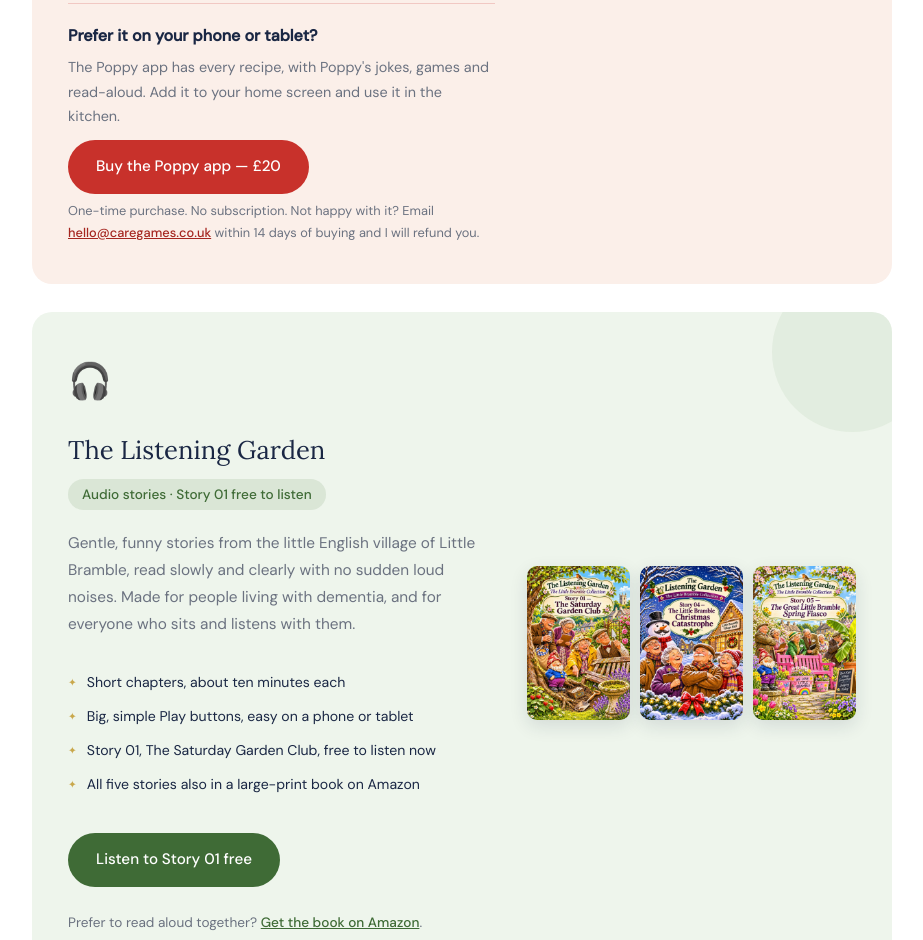
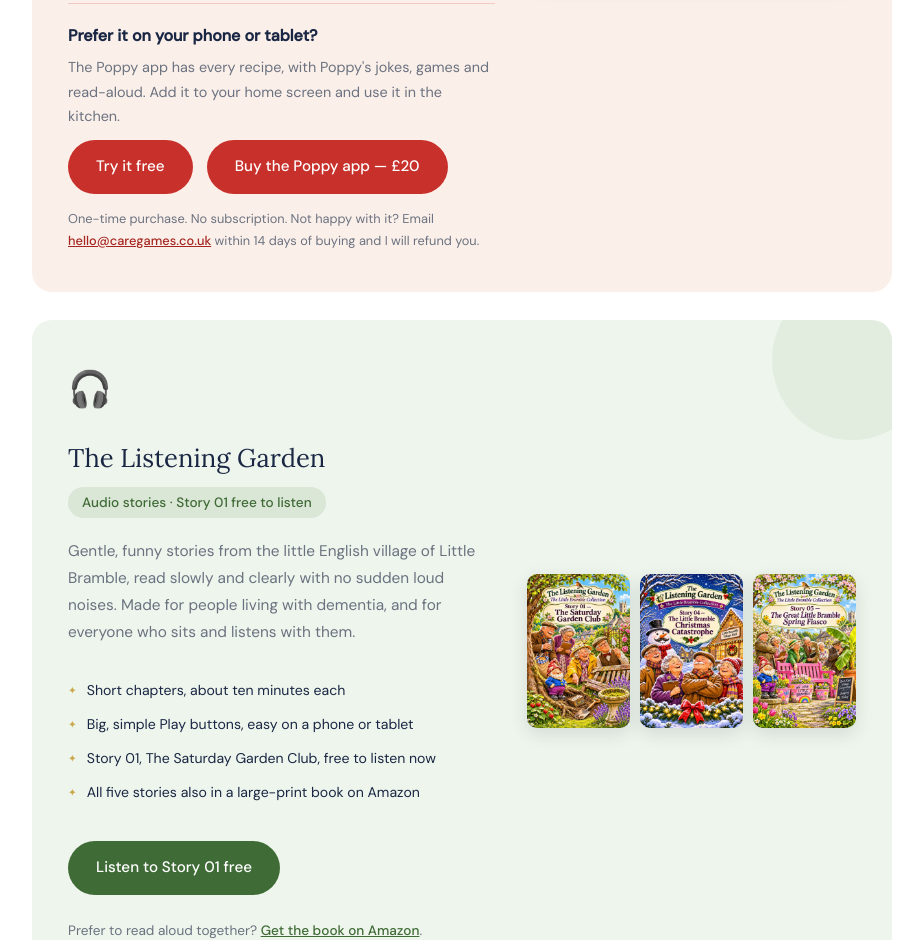
Before and after one commit to violetta-design/caregamescouk, a plain HTML site: page index.html in a window 1280 px wide. Shown: the part 3644-4584 px from the top of the page, without its empty margins (178-1101 px from the left). Drawn offline with Linux system fonts and the light colour scheme.

Commit message:
Add Try it free button

```diff
--- a/index.html
+++ b/index.html
@@ -840,7 +840,7 @@
                 <div style="width:100%; margin-top:18px; padding-top:18px; border-top:1px solid rgba(200,49,43,0.2);">
                   <p style="font-weight:600; color:var(--navy); margin-bottom:6px;">Prefer it on your phone or tablet?</p>
                   <p style="font-size:0.9rem; color:var(--muted); margin-bottom:12px;">The Poppy app has every recipe, with Poppy's jokes, games and read-aloud. Add it to your home screen and use it in the kitchen.</p>
-                  <a href="https://buy.stripe.com/4gM3cv1srbCzcL40lr7ss04" class="btn btn-kitchen">Buy the Poppy app — £20</a>
+                  <a href="/poppy-sample.html" class="btn btn-kitchen" style="margin:0 10px 8px 0;">Try it free</a> <a href="https://buy.stripe.com/4gM3cv1srbCzcL40lr7ss04" class="btn btn-kitchen">Buy the Poppy app — £20</a>
                   <p style="font-size:0.8rem; color:var(--muted); margin-top:6px;">One-time purchase. No subscription. Not happy with it? Email <a href="mailto:hello@caregames.co.uk" style="color:#a52620; font-weight:500;">hello@caregames.co.uk</a> within 14 days of buying and I will refund you.</p>
                 </div>
               </div>
```
